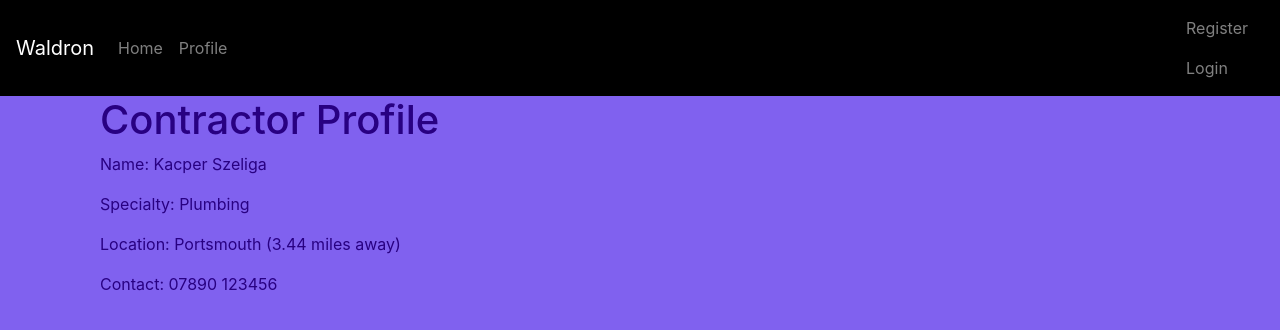
After one commit to SETaP-Group-1E/FIXIFYapp, a Flask app: page /contractor in a window 1280 px wide. The commit adds this page. Shown: the top 330 px of the page. Run offline with Flask 3, Linux system fonts and the light colour scheme; some libraries are stand-ins or nearby versions.

Commit message:
Set up a very very basic contractor profile, features to be added later on

```diff
--- a/main.py
+++ b/main.py
@@ -40,5 +40,9 @@ def register():
     return render_template("register.html", title="Register", form=form)
 
 
+@app.route("/contractor")
+def contractor():
+    return render_template("contractor_profile.html")
+
 if __name__ == "__main__":
     app.run(debug=True)
--- /dev/null
+++ b/templates/contractor_profile.html
@@ -0,0 +1,10 @@
+{% extends "layout.html" %}
+
+{% block content %}
+<div class="container">
+    <h1>Contractor Profile</h1>
+    <p>Name: Kacper Szeliga</p>
+    <p>Specialty: Plumbing</p>
+    <p>Location: Portsmouth (3.44 miles away) </p>
+    <p>Contact: 07890 123456</p>
+{% endblock %}
--- a/templates/layout.html
+++ b/templates/layout.html
@@ -36,6 +36,7 @@
             <div class="collapse navbar-collapse">
                 <ul class="navbar-nav mr-auto">
                     <li class="nav-item"> <a class="nav-link" href="/" data-abc="true">Home</a> </li>
+                    <li class="nav-item"> <a class="nav-link" href="/contractor" data-abc="true">Profile</a> </li>
                 </ul>
                 <div class="topnav-right">
                     <a class="nav-link" href="/register" data-abc="true">Register</a>
```
